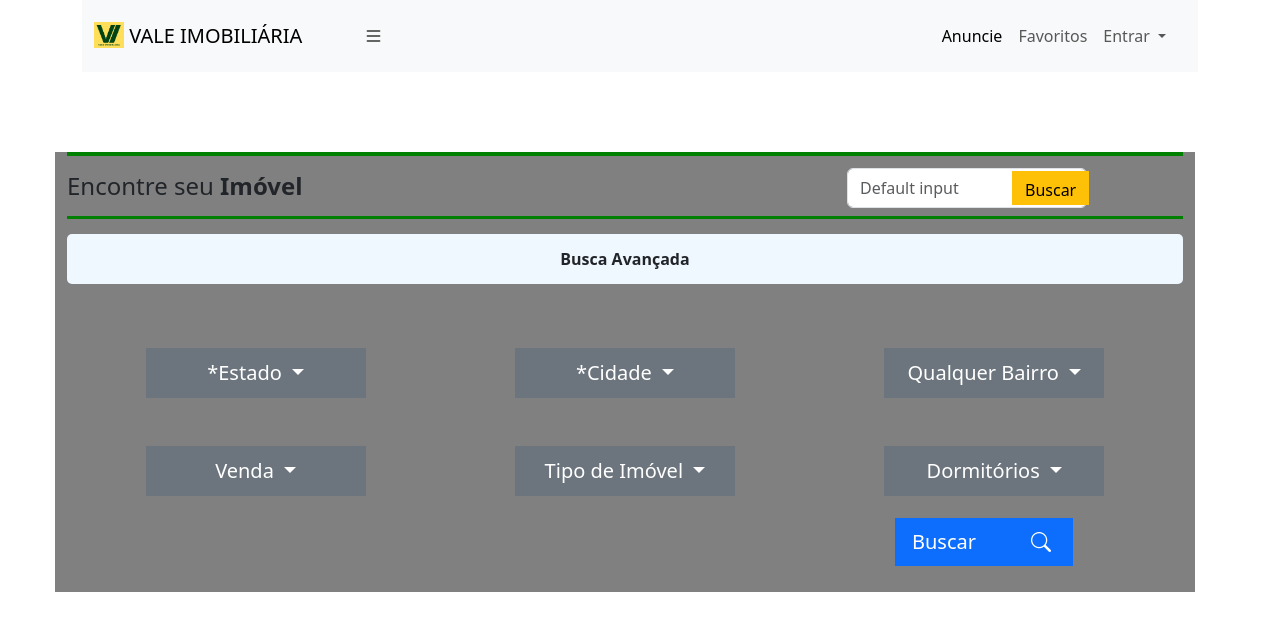
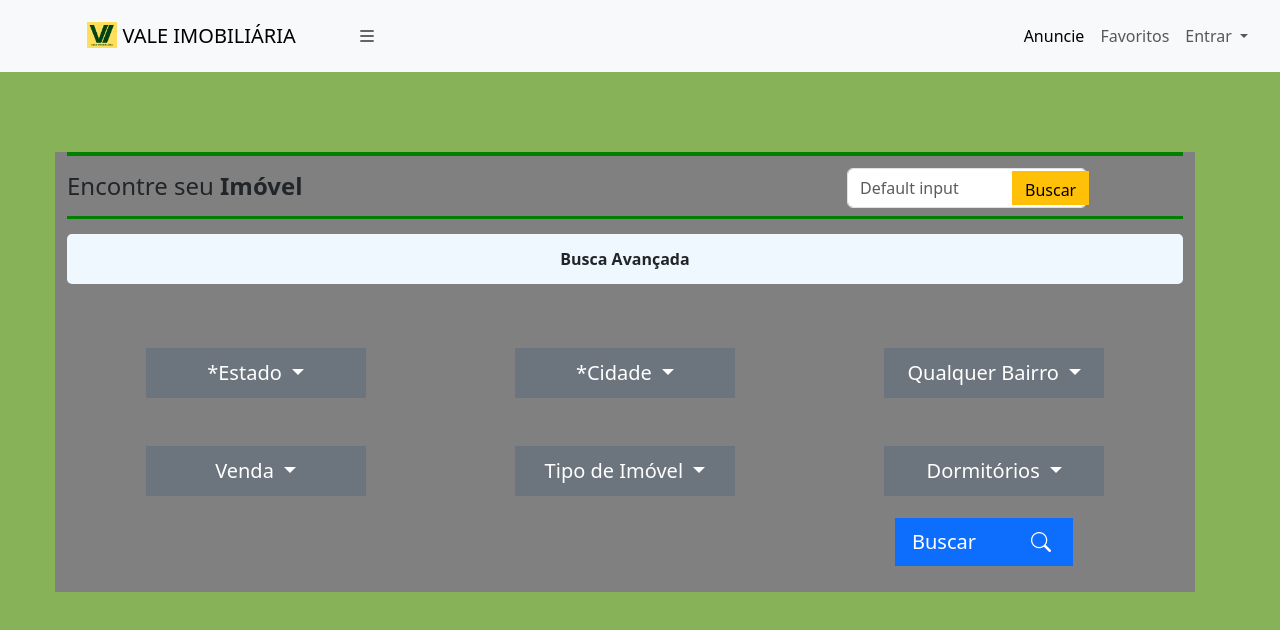
Before and after one commit to LuEdu3/VALE_IMOBILIARIA, a plain HTML site: page index.html in a window 1280 px wide. Drawn offline with nearby package versions, Linux system fonts and the light colour scheme.

Commit message:
mudei a cor do fundo do body e html e alinhei a navbar

```diff
--- a/css/styles.css
+++ b/css/styles.css
@@ -1,11 +1,14 @@
 /* HEADER */
-.container {}
+html, body{
+    background-color: #88b257;
+}
+/* NAVBAR */
 
-/* NAVBAR */
 .navbar-brand {
     width: 400px;
     height: 41.99px;
     display: block;
+    margin-left: 6%;
 }
 
 /* MENU QUE ABRE */
--- a/index.html
+++ b/index.html
@@ -15,7 +15,7 @@
 <body>
   <header>
     <!-- NAVBAR -->
-    <div class="container">
+    <!-- <div class="container"> -->
       <nav class="navbar bg-body-tertiary">
         <div class="container-fluid">
           <a class="navbar-brand" href="#">
@@ -66,7 +66,7 @@
           </nav>
         </div>
       </nav>
-    </div>
+    <!-- </div> -->
   </header>
   <main>
     <div class="conteudo-busca">
```
